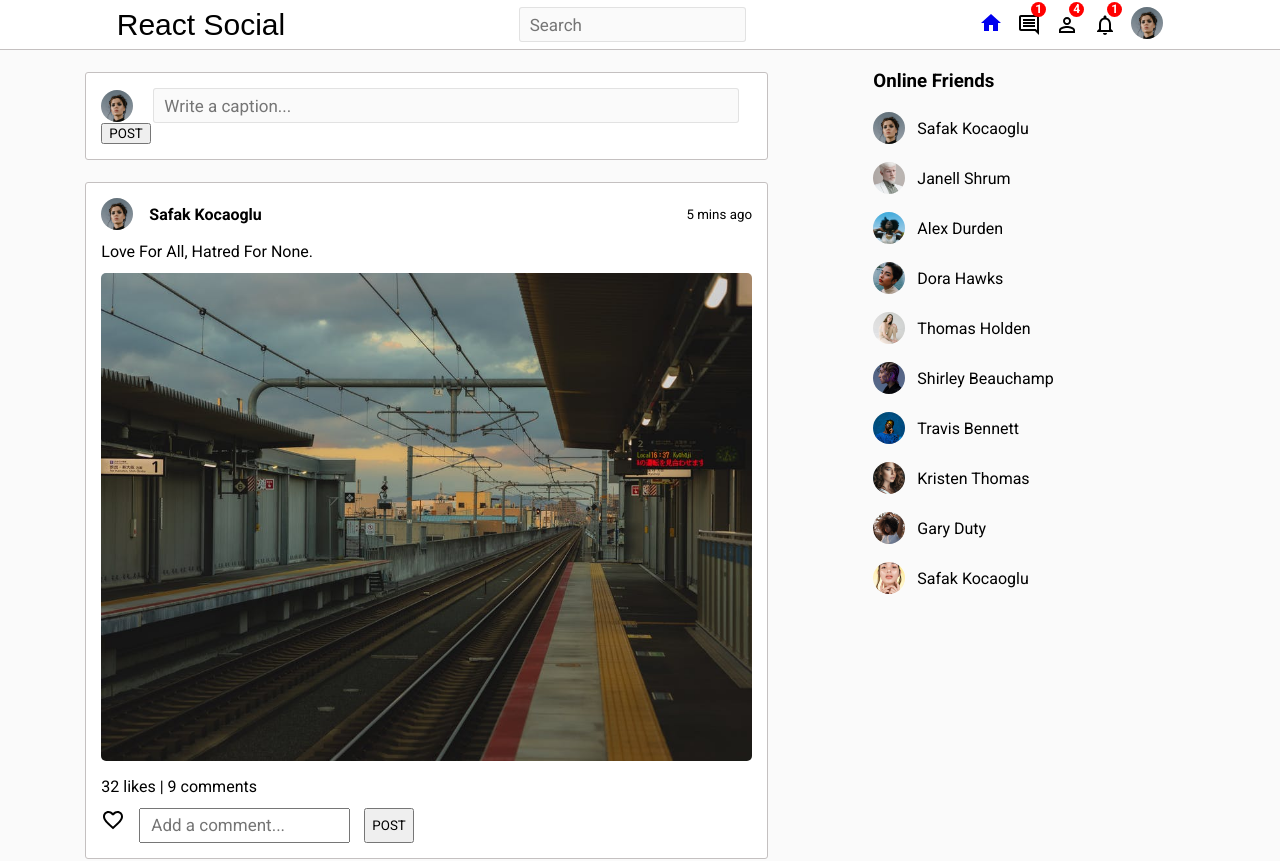
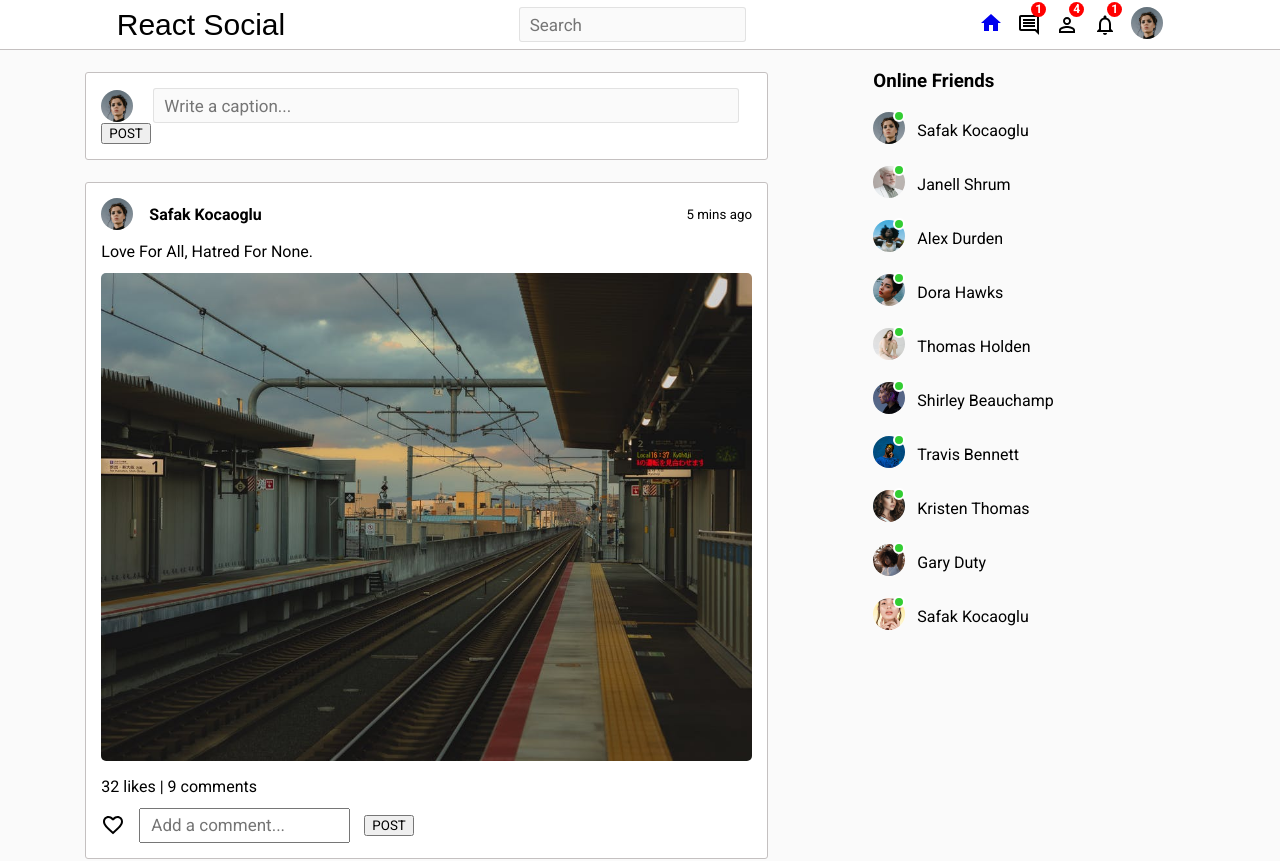
Before and after one commit to minsoeaung/react-social-media, a React (Create React App) app: page / in a window 1280 px wide. Shown: the top 861 px of the page. Built offline with nearby package versions, Linux system fonts and the light colour scheme; a web font is replaced by a local one.

Commit message:
Show green dot near each of online friend profile picture

```diff
--- a/package.json
+++ b/package.json
@@ -10,6 +10,7 @@
     "@testing-library/jest-dom": "^5.11.4",
     "@testing-library/react": "^11.1.0",
     "@testing-library/user-event": "^12.1.10",
+    "dotenv": "^10.0.0",
     "react": "^17.0.2",
     "react-dom": "^17.0.2",
     "react-router-dom": "^6.0.2",
--- a/src/components/OnlineFriendList/OnlineFriends.css
+++ b/src/components/OnlineFriendList/OnlineFriends.css
@@ -11,9 +11,24 @@
     gap: 12px;
 }
 
-.online-friend-list-item > img{
+.online-friend-img-container > img{
     width: 32px;
     height: 32px;
     border-radius: 50%;
     object-fit: cover;
 }
+
+.online-friend-img-container {
+    position: relative;
+}
+
+.green-dot {
+    width: 12px;
+    height: 12px;
+    border-radius: 50%;
+    background-color: limegreen;
+    position: absolute;
+    top: -2px;
+    right: 0;
+    border: 2px solid white;
+}
--- a/src/components/OnlineFriendList/OnlineFriends.js
+++ b/src/components/OnlineFriendList/OnlineFriends.js
@@ -5,10 +5,13 @@ const OnlineFriendList = ({users}) => {
         <section className="online-friend-list">
             {users.map(user => (
                 <div key={user.id} className="online-friend-list-item">
-                    <img
-                        src={`assets/${user.profilePicture}`}
-                        alt={`${user.username}`}
-                    />
+                    <div className="online-friend-img-container">
+                        <img
+                            src={`assets/${user.profilePicture}`}
+                            alt={`${user.username}`}
+                        />
+                        <span className="green-dot"/>
+                    </div>
                     <p>{user.username}</p>
                 </div>
             ))}
--- a/src/components/Post/Post.css
+++ b/src/components/Post/Post.css
@@ -51,6 +51,7 @@
 .post-bottom-gp {
     display: flex;
     margin-top: 12px;
+    align-items: center;
 }
 
 .post-bottom-gp > * {
--- a/src/components/Post/Post.js
+++ b/src/components/Post/Post.js
@@ -8,6 +8,7 @@ const Post = ({post}) => {
     const [likeCount, setLikeCount] = useState(post.like)
     const [isLiked, setIsLiked] = useState(false)
     const [commentInput, setCommentInput] = useState("")
+    const publicFolder = process.env.REACT_APP_PUBLIC_FOLDER
 
     function likeHandler() {
         setIsLiked(!isLiked)
--- a/src/components/TopBar/TopBar.css
+++ b/src/components/TopBar/TopBar.css
@@ -10,6 +10,7 @@
     display: flex;
     align-items: center;
     justify-content: space-around;
+    z-index: 999;
 }
 
 /* --------------------------------------- left, logo or name of app ---------------------------------------------*/
--- a/src/index.js
+++ b/src/index.js
@@ -13,7 +13,7 @@ ReactDOM.render(
             {/*-------------------------------------------------------*/}
 
             <Routes>
-                <Route path="/" element={<App/>}>
+                <Route exact path="/" element={<App/>}>
                     {/*  Outlet  */}
                     <Route index element={<Home/>}/>
                     <Route path="/profile/:username" element={<Profile/>}/>
--- a/src/views/Profile/Profile.css
+++ b/src/views/Profile/Profile.css
@@ -1,7 +1,9 @@
 .profile-container {
-    max-width: 1000px;
+    max-width: 1280px;
     margin: 0 auto;
 }
+
+/*-------------- top ---------------------------*/
 
 .profile-top {
     display: flex;
@@ -29,3 +31,11 @@
     gap: 12px;
     margin-top: 22px;
 }
+
+/*------------------- bottom -----------------------------*/
+
+.profile-bottom {
+    display: flex;
+    max-width: 1280px;
+    margin: 0 auto;
+}
--- a/src/views/Profile/Profile.js
+++ b/src/views/Profile/Profile.js
@@ -1,7 +1,7 @@
 import './Profile.css'
 import {useParams} from "react-router-dom";
-import Post from "../../components/Post/Post";
-import {Posts} from "../../dummyData";
+import SideBar from "../../components/SideBar/SideBar";
+import Feed from "../../components/Feed/Feed";
 
 const Profile = () => {
     let params = useParams()
@@ -33,7 +33,8 @@ const Profile = () => {
             </div>
 
             <div className="profile-bottom">
-                <Post post={Posts}/>
+                <Feed/>
+                <SideBar/>
             </div>
         </main>
     )
```
Also changed, not shown: src/components/Feed/Feed.js (+7 -0 lines).
